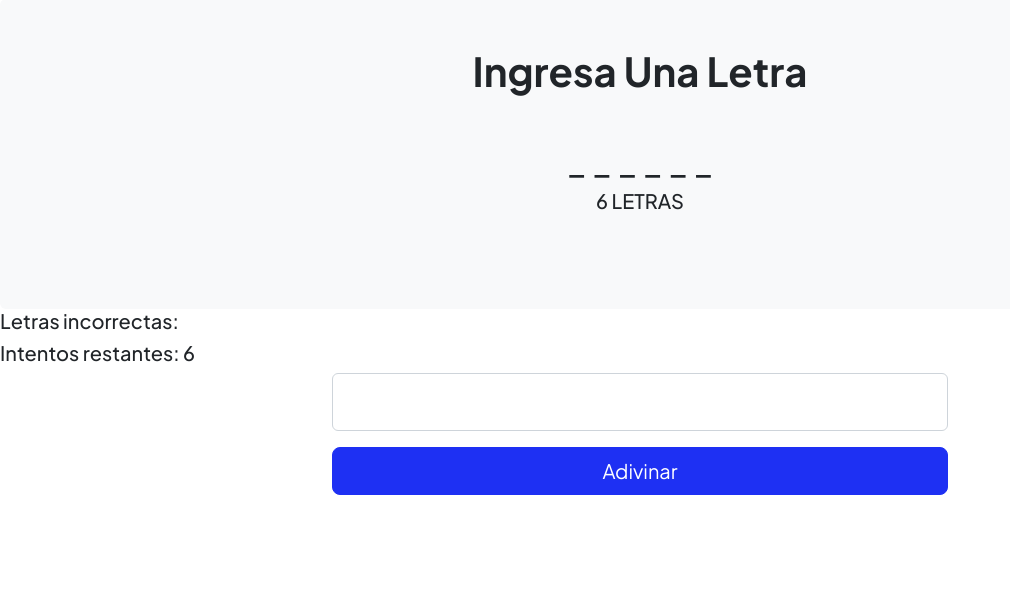
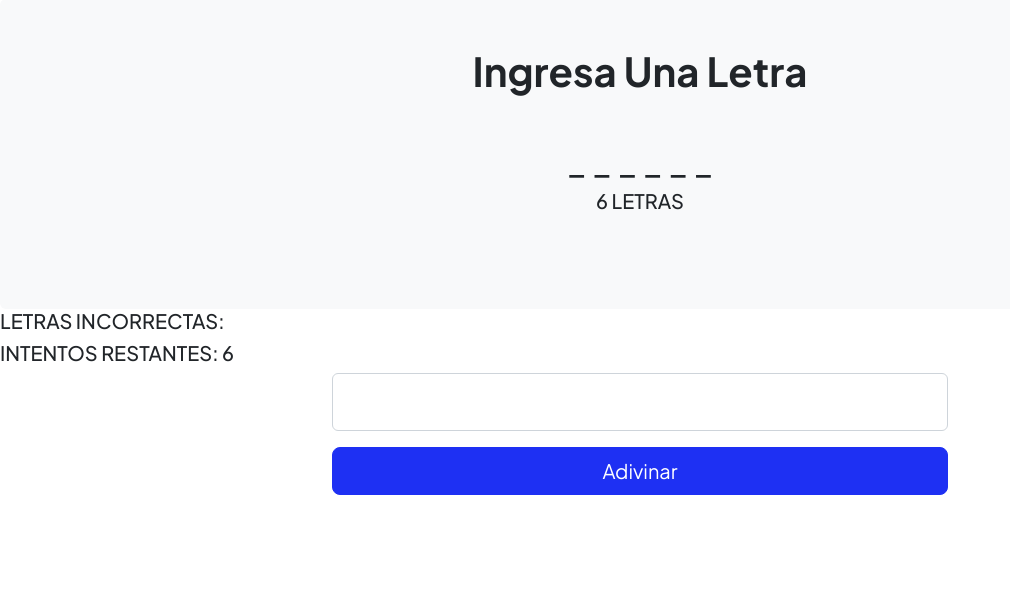
Before and after one commit to JUANAYALA/ahorcado, a Django app: page /juego/1/ in a window 1280 px wide. Shown: the part 73-678 px from the top of the page, without its empty margins (0-1010 px from the left). Run offline with Django 4.2, Linux system fonts and the light colour scheme; data comes from the database, SQL or seed files in the repository; both versions use the stored data as it was after the commit; some libraries are stand-ins or nearby versions.

Commit message:
Ajuste de tiempos y estilos

```diff
--- a/Aplicaciones/app/templates/pages/juego.html
+++ b/Aplicaciones/app/templates/pages/juego.html
@@ -13,7 +13,7 @@
         <h1 class="fw-bolder">Ingresa Una Letra</h1>
     </div>
     <div class="text-center mb-5">
-        <h2>
+        <h2 style="text-transform: uppercase;">
             {% for letra in info.palabra %}
                     {% if letra in info.letras_adivinadas %}
                         <strong>{{ letra }}</strong>
@@ -28,9 +28,9 @@
     </div>
 </div>
 
-<h5>Letras incorrectas: {{ info.letras_incorrectas }}</h5>
+<h5 style="text-transform: uppercase;">Letras incorrectas: {{ info.letras_incorrectas }}</h5>
 
-<h5>Intentos restantes: {{ info.intentos_restantes }}</h5>
+<h5 style="text-transform: uppercase;">Intentos restantes: {{ info.intentos_restantes }}</h5>
 
 
 <div class="row gx-5 justify-content-center">
@@ -50,7 +50,7 @@
                     // Después de (3 segundos), redirigir a la página de inicio
                     setTimeout(function () {
                         window.location.href = "{% url 'inicio' %}";
-                    }, 3000);
+                    }, 4000);
                 </script>
             {% endif %}
             {% if retornar %}
@@ -58,7 +58,7 @@
                     // Después de (3 segundos), redirigir a la página de inicio
                     setTimeout(function () {
                         window.location.href = "{% url 'inicio' %}";
-                    }, 3000);
+                    }, 4000);
                 </script>
             {% endif %}
         </form>
```
Also changed, not shown: db.sqlite3.
